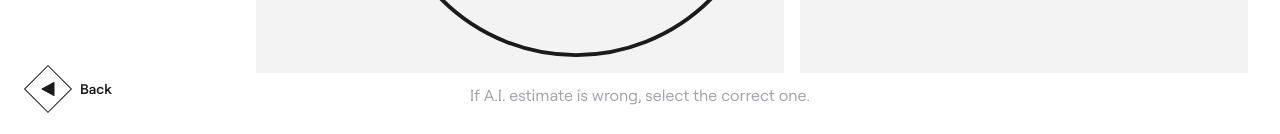
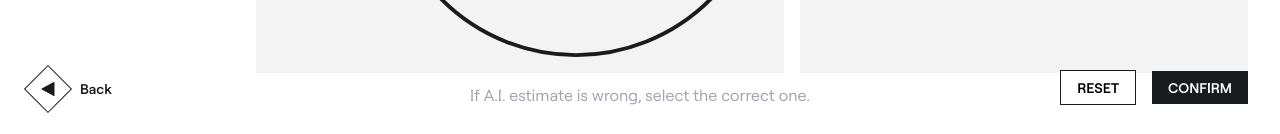
Before and after one commit to ghettobirdcs/Skinstric-Internship, a React (Create React App) app: page /summary in a window 1280 px wide. Shown: the part 663-797 px from the top of the page. Built offline with nearby package versions, Linux system fonts and the light colour scheme.

Commit message:
Confirm and reset buttons

```diff
--- /dev/null
+++ b/src/components/Summary/SummaryButtons.css
@@ -0,0 +1,23 @@
+.summary__buttons {
+	position: absolute;
+	bottom: 32px;
+	right: 32px;
+}
+
+.summary__button {
+	font-size: 14px;
+	font-weight: 600;
+	text-transform: uppercase;
+	padding: 8px 16px;
+	cursor: pointer;
+}
+
+.summary__button--reset {
+	border: 1px solid #1A1B1C;
+}
+
+.summary__button--confirm {
+	margin-left: 16px;
+	color: #fff;
+	background-color: #1A1B1C;
+}
--- /dev/null
+++ b/src/components/Summary/SummaryButtons.jsx
@@ -0,0 +1,22 @@
+import React from "react";
+import "./SummaryButtons.css";
+
+import { Link } from "react-router-dom";
+
+const SummaryButtons = ({ resetOverrides }) => {
+  return (
+    <div className="summary__buttons">
+      <button
+        onClick={resetOverrides}
+        className="summary__button summary__button--reset"
+      >
+        Reset
+      </button>
+      <Link to="/" className="summary__button summary__button--confirm">
+        Confirm
+      </Link>
+    </div>
+  );
+};
+
+export default SummaryButtons;
--- a/src/pages/Summary/Summary.jsx
+++ b/src/pages/Summary/Summary.jsx
@@ -6,6 +6,7 @@ import Navbar from "../../components/Navbar/Navbar";
 import SummaryLeftItem from "../../components/Summary/SummaryLeftItem";
 import SummaryContent from "../../components/Summary/SummaryContent";
 import SummaryCorrector from "../../components/Summary/SummaryCorrector";
+import SummaryButtons from "../../components/Summary/SummaryButtons";
 
 import { useButtonHoverAnimations } from "../../hooks/useButtonHoverAnimations";
 import { useLocalStorageEstimate } from "../../hooks/useLocalStorageEstimate";
@@ -128,12 +129,17 @@ const Summary = () => {
           onCorrect={handleCorrect}
           selectedLabel={overrides[activeType]?.label}
         />
-        {/* TODO: Make component for 'reset' + 'confirm' btn */}
       </div>
+
+      {/* BACK BUTTON - to /select */}
+      <Button path="select" text="Back" right={false} />
+
       <p className="summary__info">
         If A.I. estimate is wrong, select the correct one.
       </p>
-      <Button path="select" text="Back" right={false} />
+
+      {/* CONFIRM AND RESET BUTTONS */}
+      <SummaryButtons resetOverrides={() => setOverrides({})} />
     </div>
   );
 };
```
